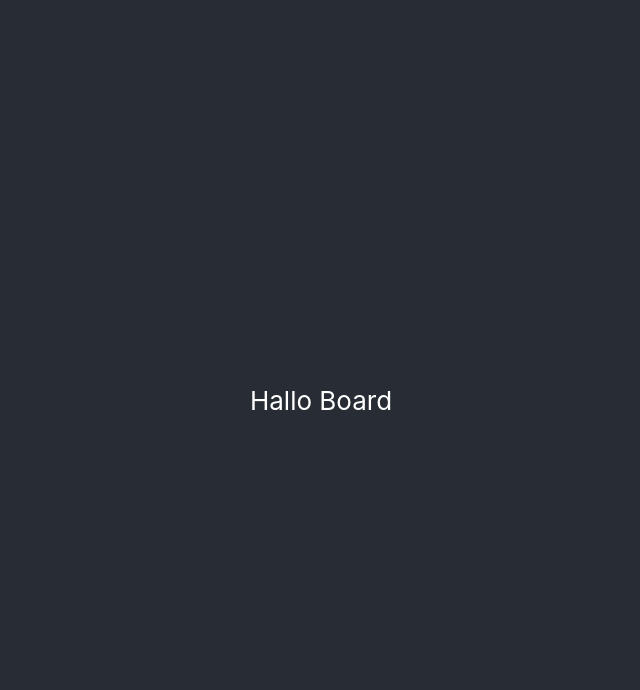
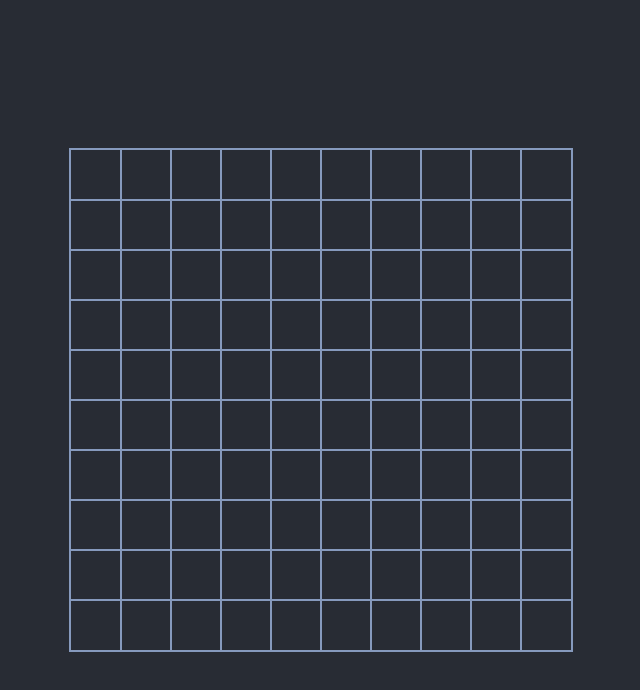
Before and after one commit to Lilandau/snake, a React (Create React App) app: page / in a window 1280 px wide. Shown: the top 690 px of the page, without its empty margins (319-959 px from the left). Built offline with nearby package versions, Linux system fonts and the light colour scheme.

Commit message:
added 2d board

```diff
--- a/src/Board/Board.css
+++ b/src/Board/Board.css
@@ -0,0 +1,14 @@
+.board{
+    outline: 2px solid rgb(134, 154, 189);
+}
+
+.row{
+    height: 50px;
+}
+
+.cell{
+    width: 50px;
+    height: 50px;
+    outline: 1px solid rgb(134, 154, 189);
+    display: inline-block
+}
--- a/src/Board/Board.js
+++ b/src/Board/Board.js
@@ -1,10 +1,22 @@
-import React from "react";
+import React, { useState } from "react";
 import './Board.css';
 
+const BOARD_SIZE=10;
+
 function Board() {
+
+  const[board, setBoard] = useState( new Array(BOARD_SIZE).fill(0).map(row => new Array(BOARD_SIZE).fill(0)),);
+
+
     return (
-      <div>
-          Hallo Board
+      <div className="board">
+        {board.map((row, rowIdx)=> (
+          <div key={rowIdx} className='row'>{
+            row.map((cell, cellIdx) => (
+              <div key={cellIdx} className='cell'></div>
+            ))
+            }</div>
+        ))}
     </div>
     );
   }
```
